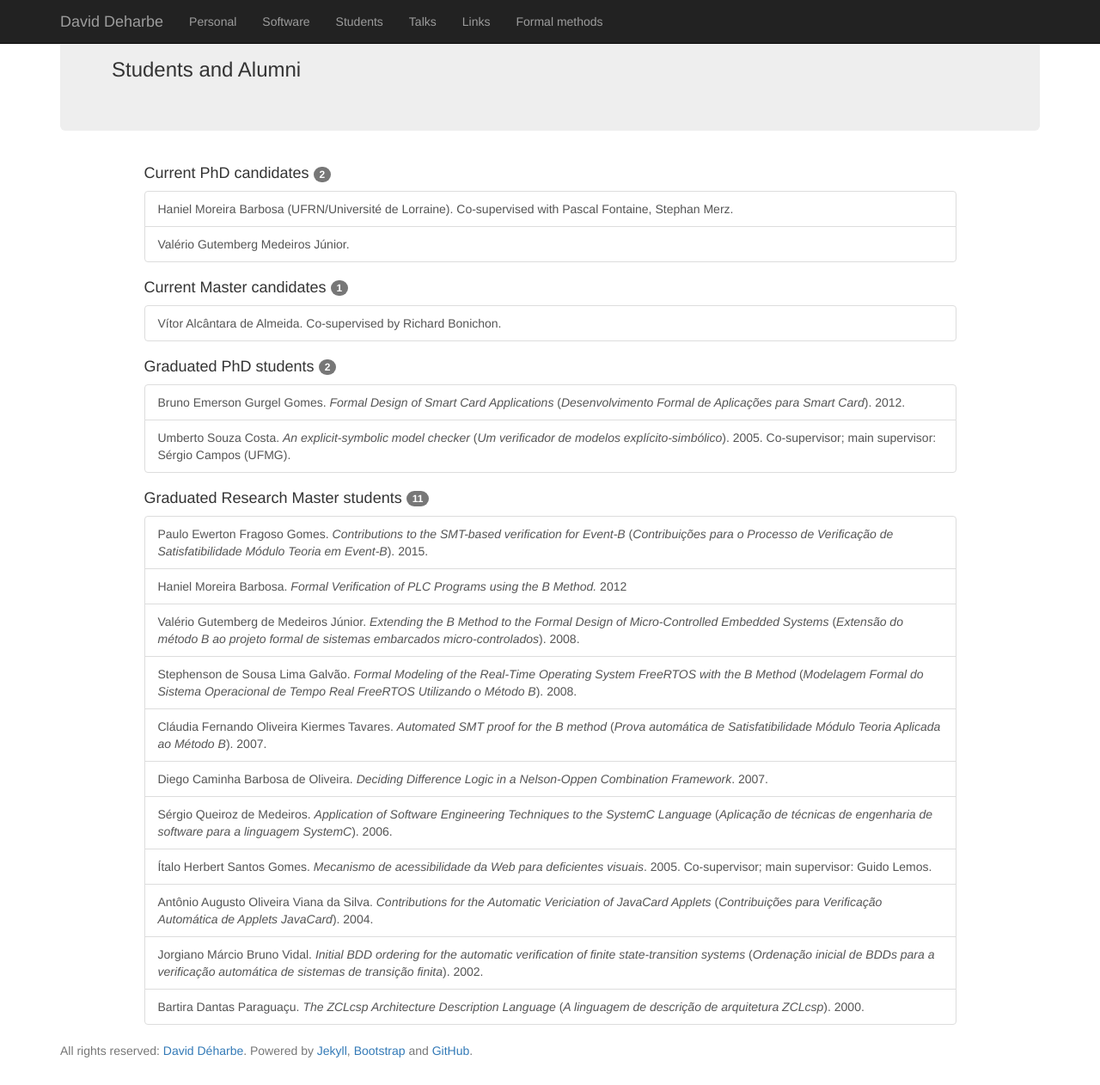
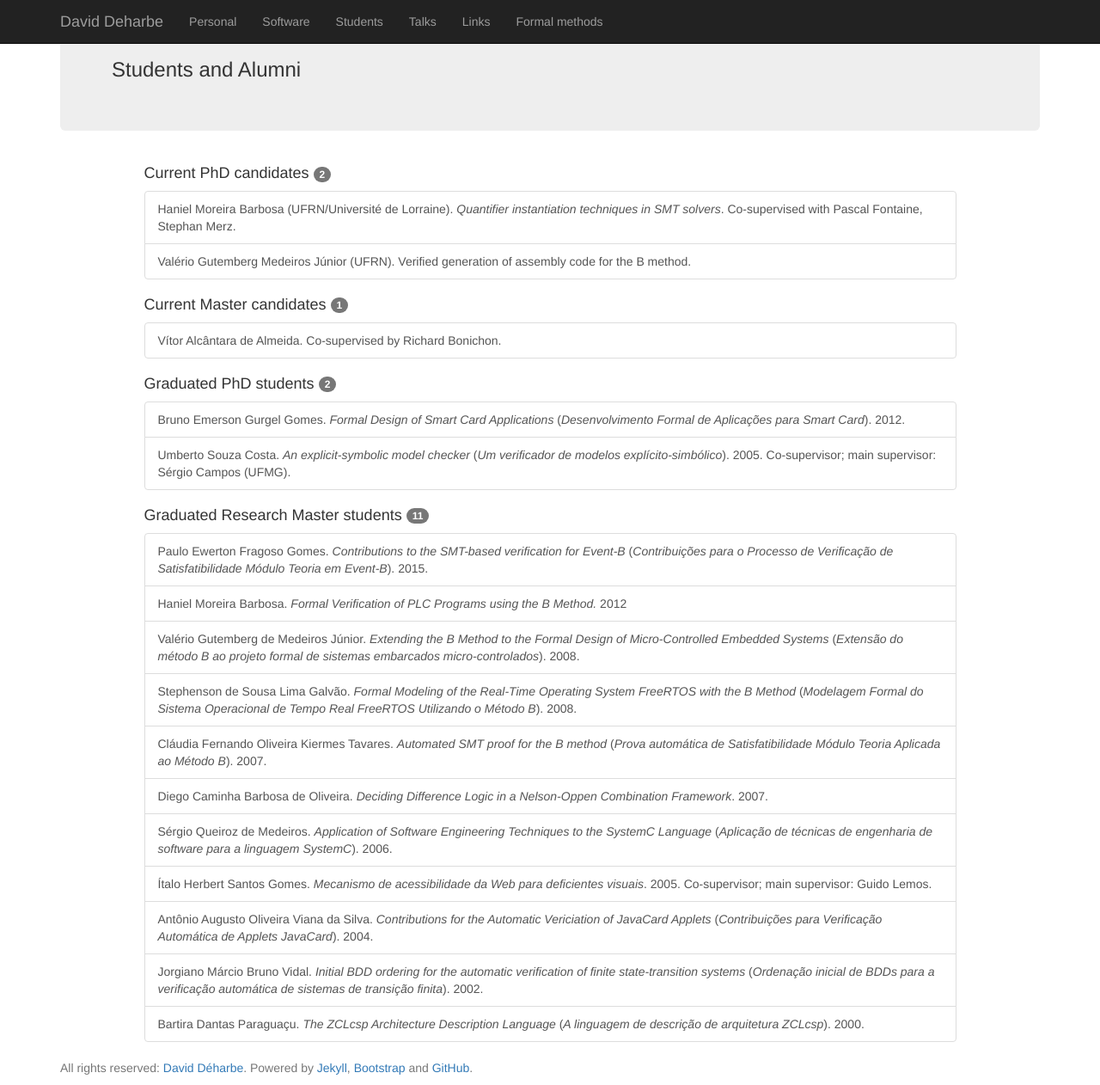
Before and after one commit to DavidDeharbe/DavidDeharbe.github.io, a Jekyll site: the page built from students.html, in a window 1280 px wide and 1262 px high. Shown: the whole window at 86% size. Built offline with Jekyll 4.4.1, drawn with Linux system fonts in a browser that asks for light colours; Markdown is read by kramdown in place of the engine named in the settings.

Commit message:
+title subject valerio, haniel.

```diff
--- a/students.html
+++ b/students.html
@@ -9,8 +9,9 @@ sitemap:
 <h4>Current PhD candidates <span class="badge">2</span></h4>
 
 <div class="list-group">
-  <a class="list-group-item">Haniel Moreira Barbosa (UFRN/Université de Lorraine). Co-supervised with Pascal Fontaine, Stephan Merz.</a>
-  <a class="list-group-item">Valério Gutemberg Medeiros Júnior.</a>
+  <a class="list-group-item">Haniel Moreira Barbosa (UFRN/Université de Lorraine). <i>Quantifier instantiation techniques in SMT solvers</i>.
+   Co-supervised with Pascal Fontaine, Stephan Merz.</a>
+  <a class="list-group-item">Valério Gutemberg Medeiros Júnior (UFRN). Verified generation of assembly code for the B method.</a>
 </div>
 
 <h4>Current Master candidates <span class="badge">1</span></h4>
```
